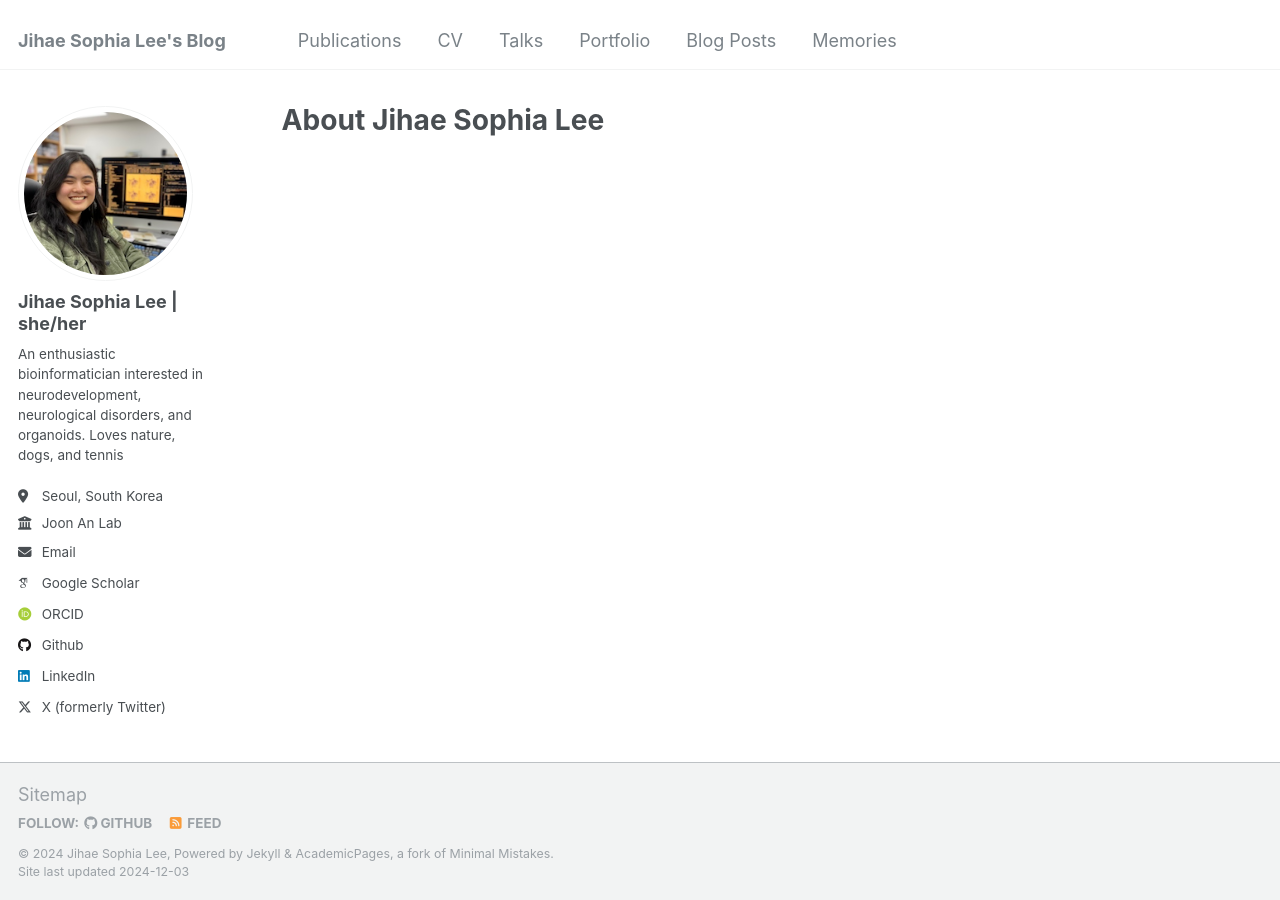
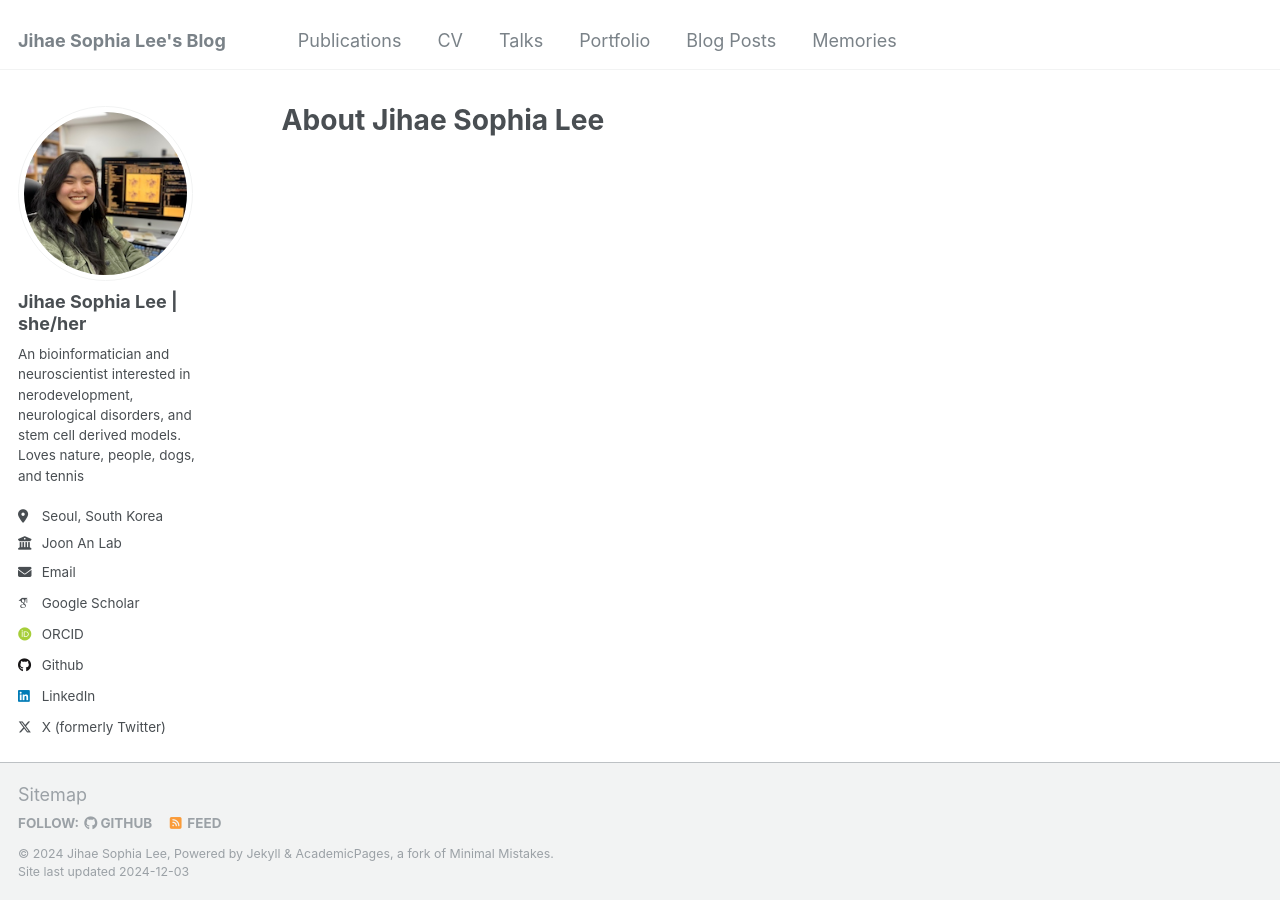
Before and after one commit to esoap/esoap.github.io, a Jekyll site: the page built from _pages/about.md, in a window 1280 px wide. Built offline with Jekyll 4.4.1, drawn with Linux system fonts in a browser that asks for light colours; some web fonts are replaced.

Commit message:
talks, config

```diff
--- a/_config.yml
+++ b/_config.yml
@@ -24,7 +24,7 @@ author:
   avatar           : "profile_lab.png"
   name             : "Jihae Sophia Lee | she/her"
   pronouns         : #"she/her"
-  bio              : "An enthusiastic bioinformatician interested in neurodevelopment, neurological disorders, and organoids. \n Loves nature, dogs, and tennis"
+  bio              : "An bioinformatician and neuroscientist interested in nerodevelopment, neurological disorders, and stem cell derived models. \n Loves nature, people, dogs, and tennis"
   location         : "Seoul, South Korea"
   employer         : "Joon An Lab"
   uri              : # URL
```
